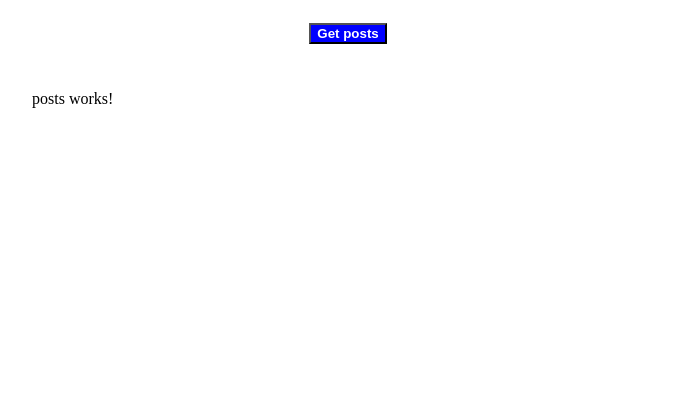
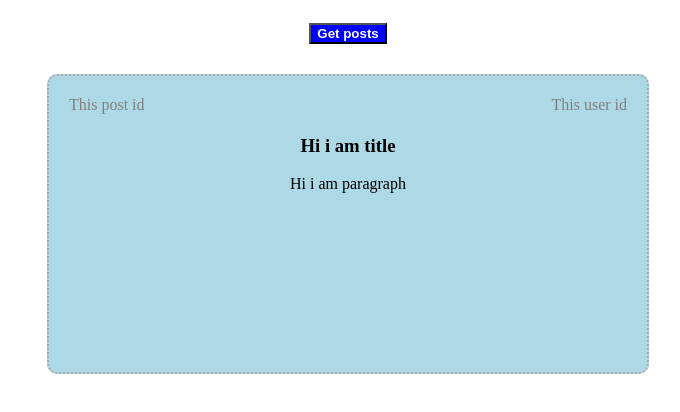
Before and after one commit to RefugeesCodeAT/angular-simple-social-media, an Angular app in the folder socialmedia/: page / in a window 1280 px wide. Shown: the top 412 px of the page, without its empty margins (292-972 px from the left). Built offline with nearby package versions, Linux system fonts and the light colour scheme.

Commit message:
html for posts componenet, and styling

```diff
--- a/socialmedia/src/app/components/posts/posts.component.css
+++ b/socialmedia/src/app/components/posts/posts.component.css
@@ -0,0 +1,35 @@
+.post-container {
+    width: 100%;
+    height: 300px;
+    background: lightblue;
+    border: 2px dotted darkgray;
+    border-radius: 10px;
+}
+
+.post-container .post-header {
+    width: 100%;
+    padding: 20px;
+}
+
+.post-container .post-header .user-id,
+.post-container .post-header .post-id  {
+    width: 50%;
+    display: inline-block;
+    color: gray;
+}
+
+.post-container .post-header .user-id {
+    float: right;
+    text-align: right;
+}
+.post-container .post-header .post-id {
+    float: left;
+}
+
+/* this is about post body */
+.post-container .post-body,
+.post-container .post-body .title,
+.post-container .post-body .text {
+    width: 100%;
+    text-align: center;
+}
--- a/socialmedia/src/app/components/posts/posts.component.html
+++ b/socialmedia/src/app/components/posts/posts.component.html
@@ -1,3 +1,19 @@
-<p>
-  posts works!
-</p>
+<div class="post-container">
+  <div class="post-header">
+    <div class="user-id">
+        This user id
+    </div>
+    <div class="post-id">
+        This post id
+    </div>
+  </div>
+
+  <div class="post-body">
+    <div class="title">
+      <h3>Hi i am title</h3>
+    </div>
+    <div class="text">
+      <p>Hi i am paragraph</p>
+    </div>
+  </div>
+</div>
--- a/socialmedia/src/styles.css
+++ b/socialmedia/src/styles.css
@@ -1,4 +1,8 @@
 /* You can add global styles to this file, and also import other style files */
+* {
+    box-sizing: border-box;
+}
+
 html, body {
     height: 100%;
 }
```
